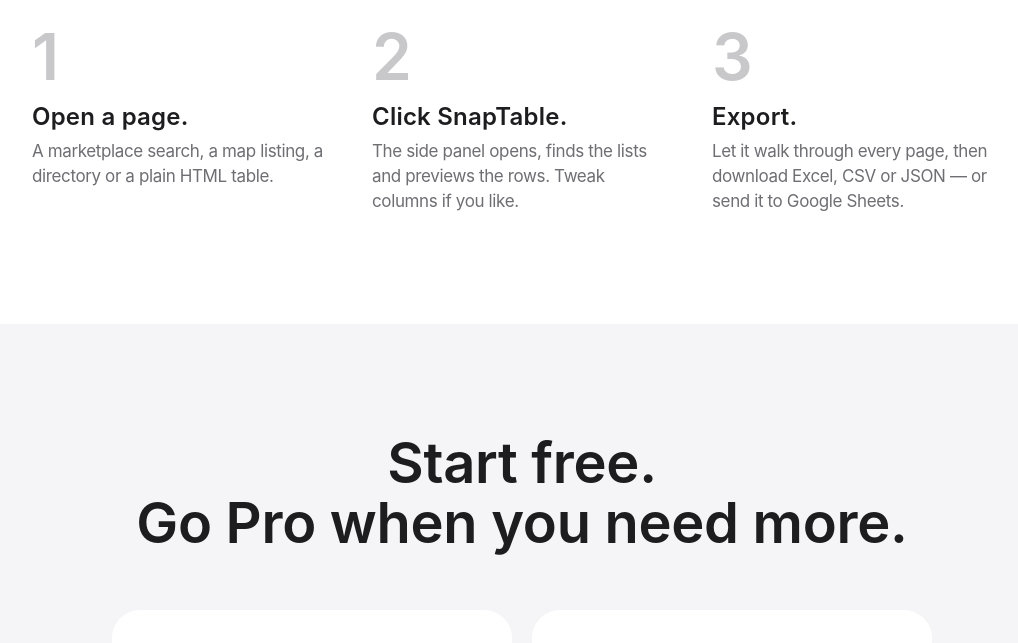
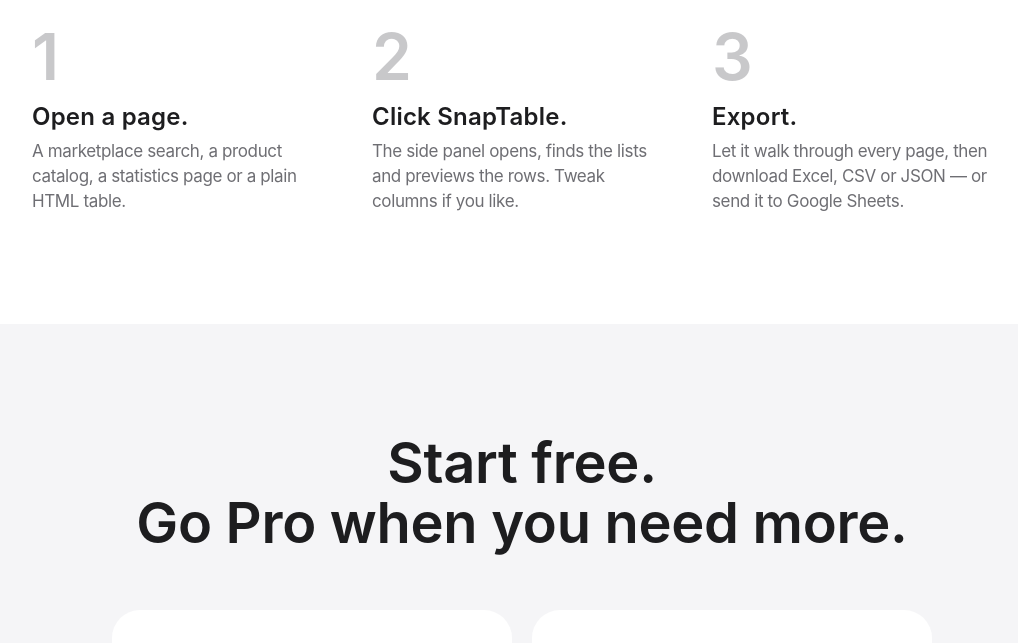
Before and after one commit to sertelemre/ogerek, a website: page public/snaptable/index.html in a window 1280 px wide. Shown: the part 2940-3583 px from the top of the page, without its empty margins (118-1136 px from the left). Drawn offline with Linux system fonts and the light colour scheme.

Commit message:
SnapTable: neutral page examples in How it works
Co-Authored-By: Claude Opus 5.5 <noreply@anthropic.com>

```diff
--- a/public/snaptable/index.html
+++ b/public/snaptable/index.html
@@ -57,7 +57,7 @@
   <div class="wrap">
     <div class="section-head"><h2>Three steps. That's it.</h2></div>
     <div class="steps">
-      <div class="step"><div class="n">1</div><h3>Open a page.</h3><p>A marketplace search, a map listing, a directory or a plain HTML table.</p></div>
+      <div class="step"><div class="n">1</div><h3>Open a page.</h3><p>A marketplace search, a product catalog, a statistics page or a plain HTML table.</p></div>
       <div class="step"><div class="n">2</div><h3>Click SnapTable.</h3><p>The side panel opens, finds the lists and previews the rows. Tweak columns if you like.</p></div>
       <div class="step"><div class="n">3</div><h3>Export.</h3><p>Let it walk through every page, then download Excel, CSV or JSON — or send it to Google Sheets.</p></div>
     </div>
```
